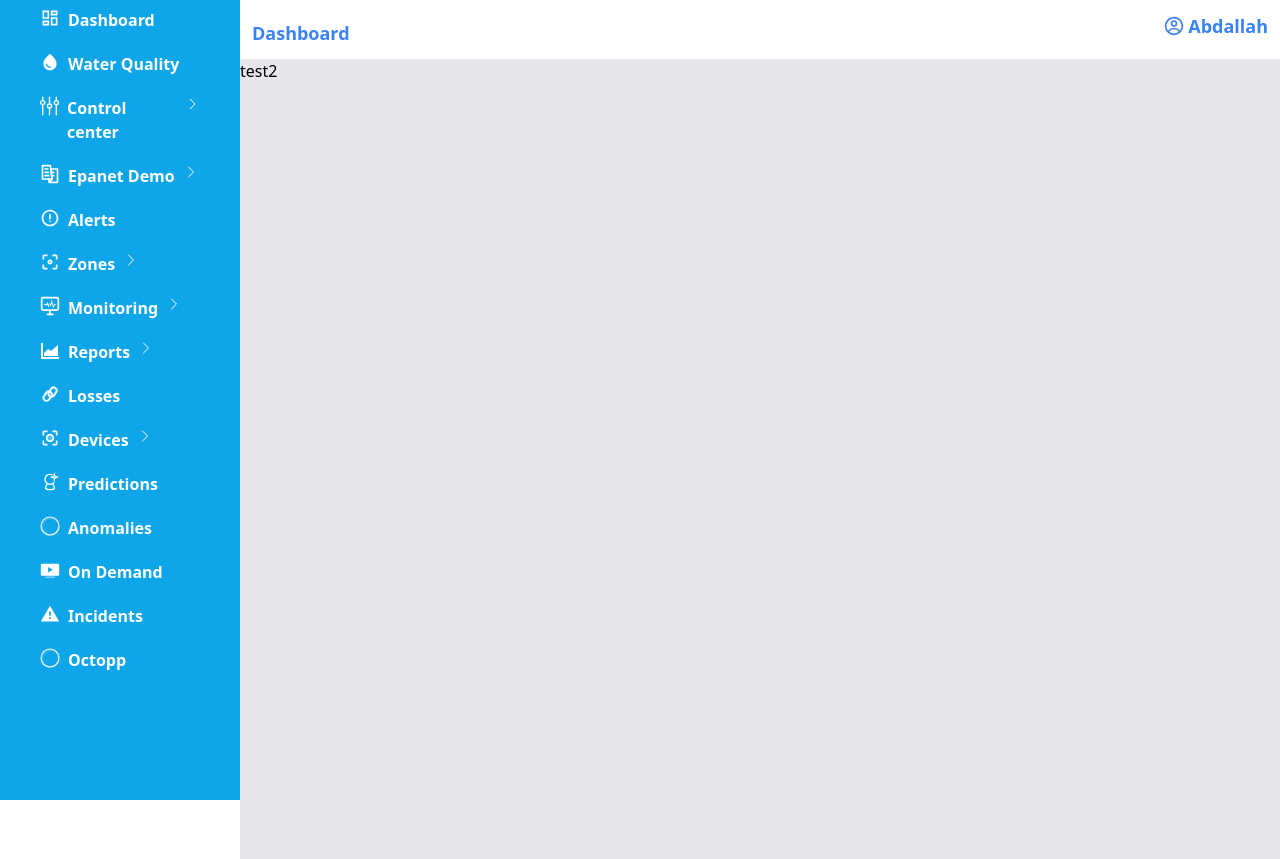
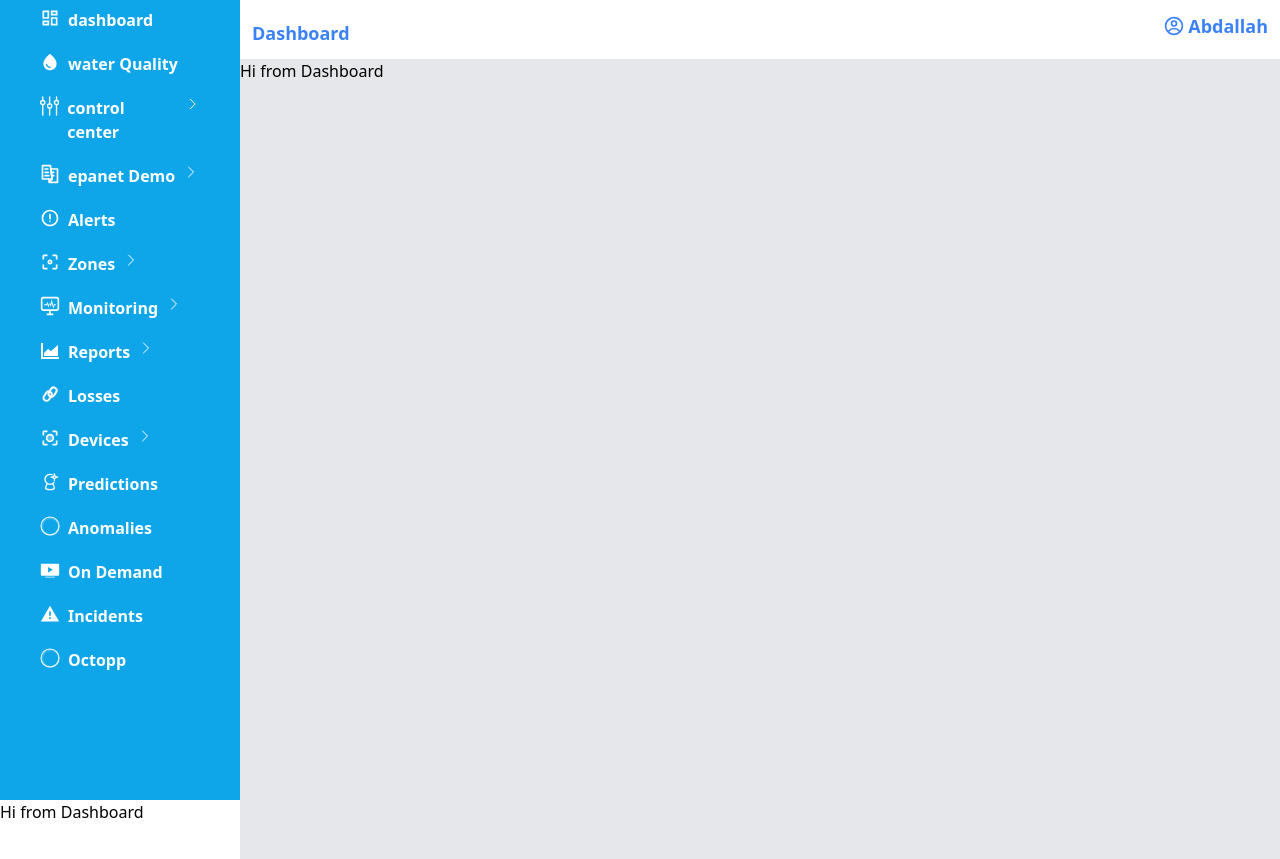
Before and after one commit to AbdallahQawas/Login, a Vue app: page /dashboard in a window 1280 px wide. Built offline with nearby package versions, Linux system fonts and the light colour scheme.

Commit message:
create new page and get the title

```diff
--- a/package.json
+++ b/package.json
@@ -35,6 +35,7 @@
     "npm-run-all2": "^6.0.6",
     "postcss": "^8.4.31",
     "prettier": "^3.0.3",
+    "prettier-plugin-tailwindcss": "^0.5.6",
     "tailwindcss": "^3.3.3",
     "typescript": "~5.2.0",
     "vite": "^4.4.9",
--- /dev/null
+++ b/src/components/page-dashboard.vue
@@ -0,0 +1,5 @@
+<template>
+  <div>Hi from Dashboard</div>
+</template>
+
+<script setup lang="ts"></script>
--- a/src/components/page-header.vue
+++ b/src/components/page-header.vue
@@ -1,6 +1,6 @@
 <template>
   <div class="flex justify-between items-baseline text-blue-500 text-lg font-bold">
-    <div class="m-3">{{ pageTitle ? pageTitle : 'Dashboard' }}</div>
+    <div class="m-3">{{ route.name }}</div>
     <div class="flex m-3 space-x-1">
       <span class="py-1"><iconifyProfile class="h-5 w-5"></iconifyProfile> </span>
       <div>{{ tenantName }}</div>
@@ -10,10 +10,16 @@
 
 <script lang="ts" setup>
 import iconifyProfile from '../icons/iconify-profile.vue'
+
 type propsType = {
   tenantName: string
   pageTitle: string
 }
 
+import { useRoute } from 'vue-router'
+
+const route = useRoute()
+console.log(route.query)
+
 const props = defineProps<propsType>()
 </script>
--- a/src/components/page-menu.vue
+++ b/src/components/page-menu.vue
@@ -2,8 +2,8 @@
   <div class="bg-gray-200 flex h-screen">
     <div class="bg-sky-500 flex flex-col px-6 space-y-1">
       <div class="w-48" v-for="(page, index) in pages" :key="index">
-        <button
-          @click="pageClicked(index)"
+        <router-link
+          :to="page.label"
           v-if="!page.subPage"
           class="rounded-md px-4 py-2 w-full flex space-x-2 hover:bg-white hover:text-blue-500 text-white font-semibold text-start"
         >
@@ -11,7 +11,7 @@
           <span>
             {{ page.label }}
           </span>
-        </button>
+        </router-link>
         <sub-menu v-if="page.subPage" :page="page"></sub-menu>
       </div>
     </div>
@@ -20,7 +20,6 @@
 
 <script lang="ts" setup>
 import { ref } from 'vue'
-import pageHeader from './page-header.vue'
 import subMenu from './sub-menu.vue'
 import iconifyDashboard from '@/icons/iconify-dashboard.vue'
 import iconifyWater from '@/icons/iconify-water.vue'
@@ -37,10 +36,6 @@ import iconifyAnomalies from '@/icons/iconify-anomalies.vue'
 import iconifyOnDemand from '@/icons/iconify-on-demand.vue'
 import iconifyIncidents from '@/icons/iconify-incidents.vue'
 import iconifyOctopo from '@/icons/iconify-octopo.vue'
-
-const emit = defineEmits<{
-  (e: 'onPageClicked', label: string): void
-}>()
 
 function isComponent(name: string) {
   let temp = {
@@ -74,20 +69,20 @@ export type subPageType = {
 
 let pages = ref<pageType[]>([
   {
-    label: 'Dashboard',
+    label: 'dashboard',
     icon: 'iconifyDashboard'
   },
   {
-    label: 'Water Quality',
+    label: 'water Quality',
     icon: 'iconifyWater'
   },
   {
-    label: 'Control center',
+    label: 'control center',
     icon: 'iconifyControlCenter',
     subPage: []
   },
   {
-    label: 'Epanet Demo',
+    label: 'epanet Demo',
     icon: 'iconifyEpanetDemo',
     subPage: [
       {
@@ -150,8 +145,4 @@ let pages = ref<pageType[]>([
     icon: 'iconifyOctopo'
   }
 ])
-
-function pageClicked(index: number) {
-  emit('onPageClicked', pages.value[index].label)
-}
 </script>
--- a/src/components/page-template.vue
+++ b/src/components/page-template.vue
@@ -1,13 +1,15 @@
 <template>
   <div class="flex flex-row">
     <div>
-      <pageMenu @on-page-clicked="pageClicked"></pageMenu>
+      <pageMenu></pageMenu>
     </div>
     <div class="w-full">
       <div>
-        <pageHeader :page-title="pageLabel" tenant-name="Abdallah"></pageHeader>
+        <pageHeader page-title="" tenant-name="Abdallah"></pageHeader>
       </div>
-      <div class="bg-gray-200 h-full">test2</div>
+      <div class="bg-gray-200 h-full">
+        <RouterView></RouterView>
+      </div>
     </div>
   </div>
 </template>
@@ -15,11 +17,4 @@
 <script setup lang="ts">
 import pageMenu from './page-menu.vue'
 import pageHeader from './page-header.vue'
-
-import { ref } from 'vue'
-
-let pageLabel = ref('')
-function pageClicked(label: string) {
-  pageLabel.value = label
-}
 </script>
--- a/src/router/index.ts
+++ b/src/router/index.ts
@@ -1,7 +1,7 @@
 import { createRouter, createWebHistory } from 'vue-router'
 import LoginForm from '../components/LoginForm.vue'
 import BlankPage from '../components/BlankPage.vue'
-import Menu from '../components/page-menu.vue'
+import Dashboard from '../components/page-dashboard.vue'
 
 const routes = [
   {
@@ -13,6 +13,11 @@ const routes = [
     path: '/blank',
     name: 'BlankPage',
     component: BlankPage
+  },
+  {
+    path: '/dashboard',
+    name: 'Dashboard',
+    component: Dashboard
   }
 ]
 
```
Also changed, not shown: 1 other file (tests, documents, lock files or other folders).
